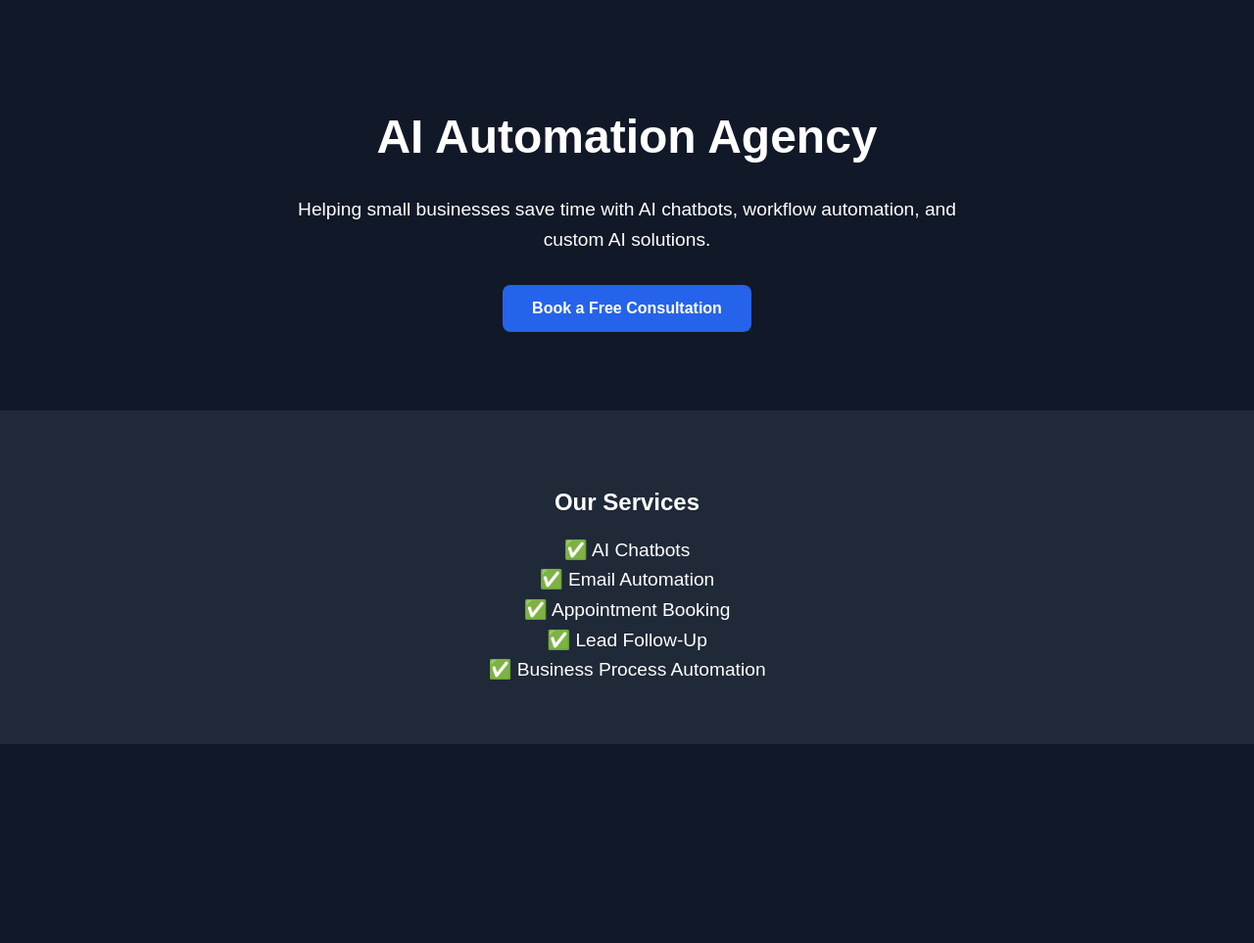
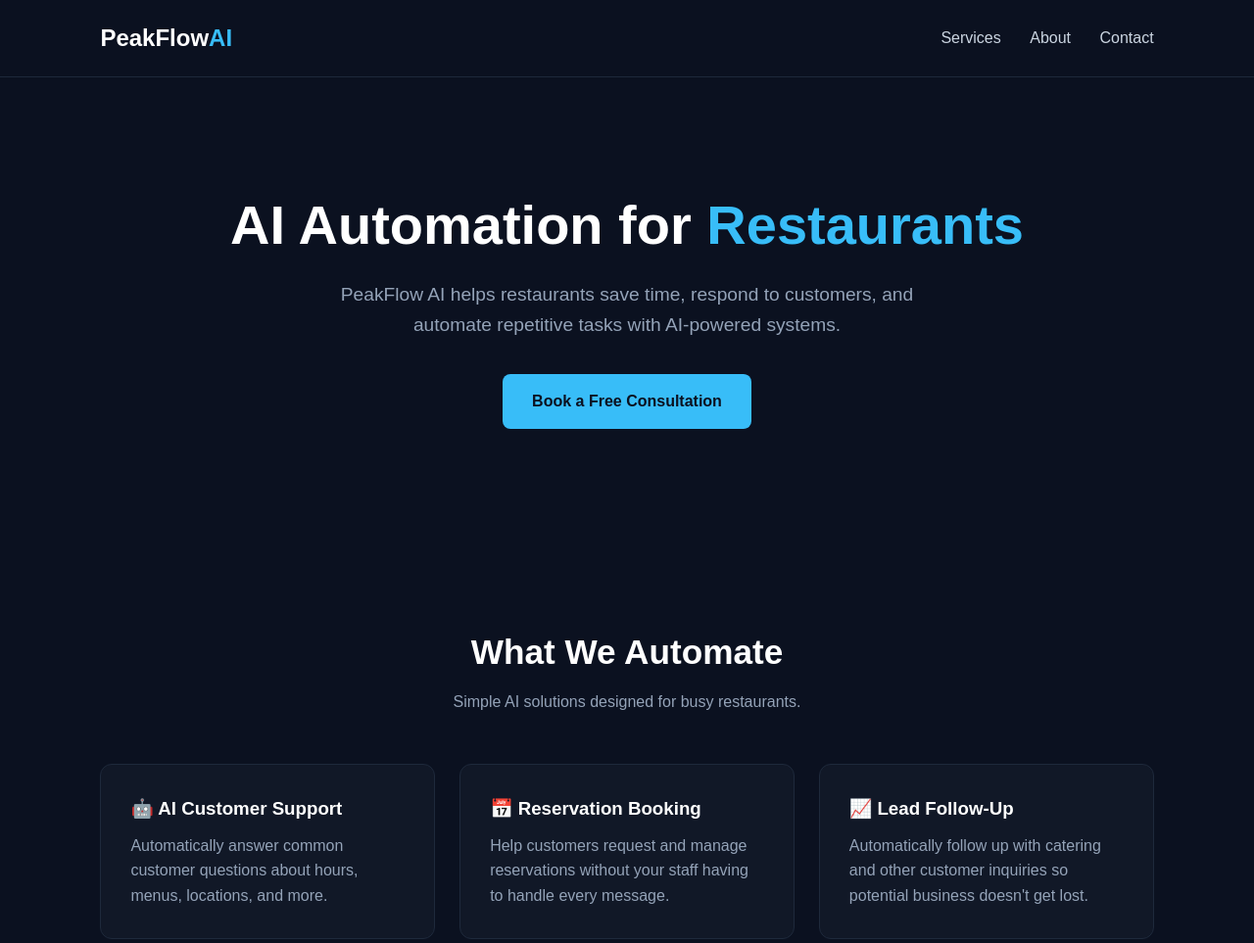
Before and after one commit to mariovaladez1027-oss/ai-automation-agency, a plain HTML site: page index.html in a window 1280 px wide. Shown: the top 963 px of the page at 98% size. Before the commit the page ends 800 px from the top, so only its background shows below. Drawn offline with Linux system fonts and the light colour scheme.

Commit message:
Update title and styles for restaurant automation site

```diff
--- a/index.html
+++ b/index.html
@@ -1,73 +1,283 @@
 <!DOCTYPE html>
 <html lang="en">
+
 <head>
     <meta charset="UTF-8">
     <meta name="viewport" content="width=device-width, initial-scale=1.0">
-    <title>AI Automation Agency</title>
+
+    <title>PeakFlow AI | AI Automation for Restaurants</title>
+
     <style>
+        * {
+            margin: 0;
+            padding: 0;
+            box-sizing: border-box;
+        }
+
         body {
             font-family: Arial, sans-serif;
-            background: #111827;
+            background: #0b1120;
             color: white;
-            margin: 0;
-            text-align: center;
+            line-height: 1.6;
         }
 
-        header {
-            padding: 80px 20px;
+        nav {
+            display: flex;
+            justify-content: space-between;
+            align-items: center;
+            padding: 20px 8%;
+            border-bottom: 1px solid #1e293b;
         }
 
-        h1 {
-            font-size: 3rem;
+        .logo {
+            font-size: 1.5rem;
+            font-weight: bold;
         }
 
-        p {
+        .logo span {
+            color: #38bdf8;
+        }
+
+        nav a {
+            color: #cbd5e1;
+            text-decoration: none;
+            margin-left: 25px;
+        }
+
+        nav a:hover {
+            color: white;
+        }
+
+        .hero {
+            text-align: center;
+            padding: 120px 20px;
+            max-width: 900px;
+            margin: auto;
+        }
+
+        .hero h1 {
+            font-size: 3.5rem;
+            line-height: 1.1;
+            margin-bottom: 25px;
+        }
+
+        .hero h1 span {
+            color: #38bdf8;
+        }
+
+        .hero p {
+            color: #94a3b8;
             font-size: 1.2rem;
-            max-width: 700px;
+            max-width: 650px;
             margin: auto;
-            line-height: 1.6;
         }
 
         .button {
             display: inline-block;
-            margin-top: 30px;
+            margin-top: 35px;
             padding: 15px 30px;
-            background: #2563eb;
-            color: white;
+            background: #38bdf8;
+            color: #0b1120;
             text-decoration: none;
             border-radius: 8px;
             font-weight: bold;
         }
 
+        .button:hover {
+            opacity: 0.85;
+        }
+
         section {
-            padding: 60px 20px;
-            background: #1f2937;
+            padding: 80px 8%;
+        }
+
+        .section-title {
+            text-align: center;
+            margin-bottom: 50px;
+        }
+
+        .section-title h2 {
+            font-size: 2.2rem;
+            margin-bottom: 10px;
+        }
+
+        .section-title p {
+            color: #94a3b8;
+        }
+
+        .services {
+            display: grid;
+            grid-template-columns: repeat(3, 1fr);
+            gap: 25px;
+            max-width: 1100px;
+            margin: auto;
+        }
+
+        .card {
+            background: #111827;
+            border: 1px solid #1e293b;
+            padding: 30px;
+            border-radius: 12px;
+        }
+
+        .card h3 {
+            margin-bottom: 10px;
+        }
+
+        .card p {
+            color: #94a3b8;
+        }
+
+        .about {
+            text-align: center;
+            max-width: 750px;
+            margin: auto;
+        }
+
+        .about p {
+            color: #94a3b8;
+            font-size: 1.1rem;
+        }
+
+        footer {
+            text-align: center;
+            padding: 40px;
+            border-top: 1px solid #1e293b;
+            color: #64748b;
+        }
+
+        @media (max-width: 800px) {
+            .hero h1 {
+                font-size: 2.5rem;
+            }
+
+            .services {
+                grid-template-columns: 1fr;
+            }
+
+            nav a {
+                display: none;
+            }
         }
     </style>
 </head>
+
 <body>
 
-<header>
-    <h1>AI Automation Agency</h1>
+    <nav>
+        <div class="logo">PeakFlow<span>AI</span></div>
+
+        <div>
+            <a href="#services">Services</a>
+            <a href="#about">About</a>
+            <a href="#contact">Contact</a>
+        </div>
+    </nav>
+
+    <header class="hero">
+
+        <h1>
+            AI Automation for
+            <span>Restaurants</span>
+        </h1>
+
         <p>
-        Helping small businesses save time with AI chatbots,
-        workflow automation, and custom AI solutions.
+            PeakFlow AI helps restaurants save time, respond to customers,
+            and automate repetitive tasks with AI-powered systems.
         </p>
 
         <a class="button" href="mailto:you@example.com">
             Book a Free Consultation
         </a>
+
     </header>
 
-<section>
-    <h2>Our Services</h2>
+    <section id="services">
 
-    <p>✅ AI Chatbots</p>
-    <p>✅ Email Automation</p>
-    <p>✅ Appointment Booking</p>
-    <p>✅ Lead Follow-Up</p>
-    <p>✅ Business Process Automation</p>
+        <div class="section-title">
+            <h2>What We Automate</h2>
+            <p>Simple AI solutions designed for busy restaurants.</p>
+        </div>
+
+        <div class="services">
+
+            <div class="card">
+                <h3>🤖 AI Customer Support</h3>
+                <p>
+                    Automatically answer common customer questions
+                    about hours, menus, locations, and more.
+                </p>
+            </div>
+
+            <div class="card">
+                <h3>📅 Reservation Booking</h3>
+                <p>
+                    Help customers request and manage reservations
+                    without your staff having to handle every message.
+                </p>
+            </div>
+
+            <div class="card">
+                <h3>📈 Lead Follow-Up</h3>
+                <p>
+                    Automatically follow up with catering and other
+                    customer inquiries so potential business doesn't get lost.
+                </p>
+            </div>
+
+        </div>
+
     </section>
 
+    <section id="about">
+
+        <div class="about">
+
+            <h2>Why PeakFlow AI?</h2>
+
+            <br>
+
+            <p>
+                Restaurants are busy. Staff shouldn't have to spend
+                their time answering the same questions and manually
+                following up with every customer.
+            </p>
+
+            <br>
+
+            <p>
+                PeakFlow AI builds simple automation systems that
+                handle repetitive work so restaurant teams can focus
+                on their customers.
+            </p>
+
+        </div>
+
+    </section>
+
+    <section id="contact">
+
+        <div class="section-title">
+
+            <h2>Ready to Automate?</h2>
+
+            <p>
+                Let's find a repetitive task in your restaurant
+                that AI can handle.
+            </p>
+
+            <a class="button" href="mailto:you@example.com">
+                Contact PeakFlow AI
+            </a>
+
+        </div>
+
+    </section>
+
+    <footer>
+        © 2026 PeakFlow AI. All rights reserved.
+    </footer>
+
 </body>
+
 </html>
```
Lines whose indentation alone changed are shown as unchanged.
